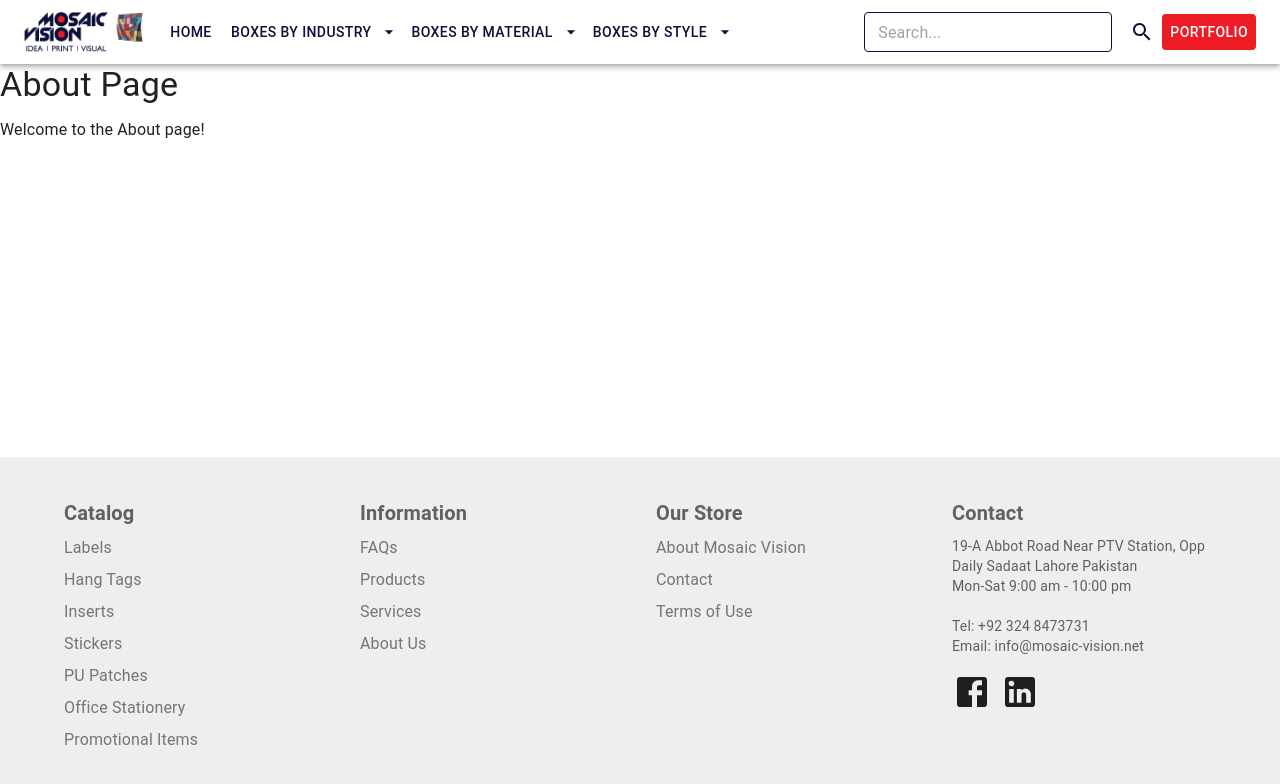
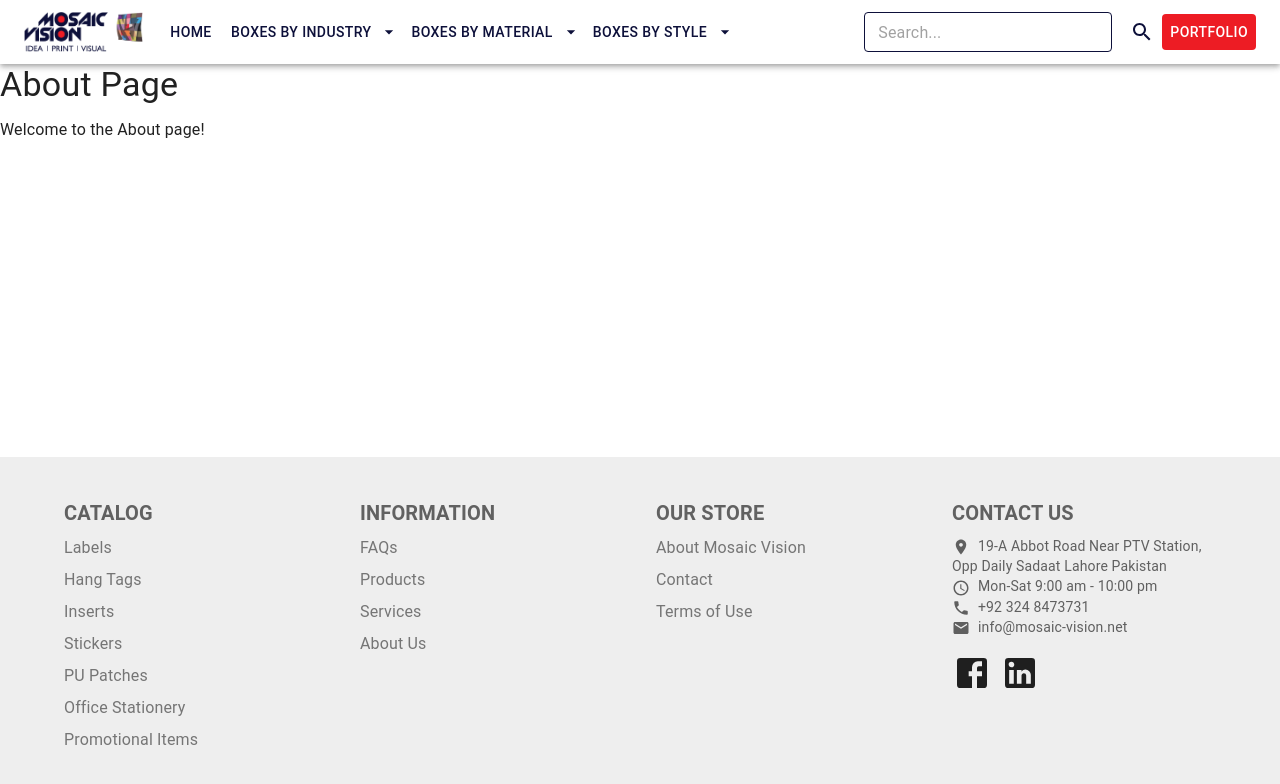
Before and after one commit to Zaimr49/Mosaic-Vision, a React (Create React App) app in the folder frontend/: page /about in a window 1280 px wide. Shown: the top 784 px of the page. Built offline with nearby package versions, Linux system fonts and the light colour scheme; no server answers.

Commit message:
Footer branch created and updated code added

```diff
--- a/frontend/src/components/Footer.tsx
+++ b/frontend/src/components/Footer.tsx
@@ -2,6 +2,10 @@ import React from 'react';
 import { Container, Typography, Link, Box, Grid } from '@mui/material';
 import FacebookIcon from '@mui/icons-material/Facebook';
 import LinkedInIcon from '@mui/icons-material/LinkedIn';
+import LocationOnIcon from '@mui/icons-material/LocationOn';
+import PhoneIcon from '@mui/icons-material/Phone';
+import EmailIcon from '@mui/icons-material/Email';
+import AccessTimeIcon from '@mui/icons-material/AccessTime';
 
 const Footer: React.FC = () => {
   return (
@@ -10,7 +14,7 @@ const Footer: React.FC = () => {
         <Grid container spacing={4}>
           <Grid item xs={12} sm={3}>
             <Typography variant="h6" gutterBottom sx={{ fontWeight: 'bold', color: 'grey.700' }}>
-              Catalog
+              CATALOG
             </Typography>
             <Link href="#" color="inherit" underline="none" display="block" sx={{ color: 'grey.600', mb: 1 }}>Labels</Link>
             <Link href="#" color="inherit" underline="none" display="block" sx={{ color: 'grey.600', mb: 1 }}>Hang Tags</Link>
@@ -22,7 +26,7 @@ const Footer: React.FC = () => {
           </Grid>
           <Grid item xs={12} sm={3}>
             <Typography variant="h6" gutterBottom sx={{ fontWeight: 'bold', color: 'grey.700' }}>
-              Information
+              INFORMATION
             </Typography>
             <Link href="#" color="inherit" underline="none" display="block" sx={{ color: 'grey.600', mb: 1 }}>FAQs</Link>
             <Link href="#" color="inherit" underline="none" display="block" sx={{ color: 'grey.600', mb: 1 }}>Products</Link>
@@ -31,7 +35,7 @@ const Footer: React.FC = () => {
           </Grid>
           <Grid item xs={12} sm={3}>
             <Typography variant="h6" gutterBottom sx={{ fontWeight: 'bold', color: 'grey.700' }}>
-              Our Store
+              OUR STORE
             </Typography>
             <Link href="#" color="inherit" underline="none" display="block" sx={{ color: 'grey.600', mb: 1 }}>About Mosaic Vision</Link>
             <Link href="#" color="inherit" underline="none" display="block" sx={{ color: 'grey.600', mb: 1 }}>Contact</Link>
@@ -39,14 +43,17 @@ const Footer: React.FC = () => {
           </Grid>
           <Grid item xs={12} sm={3}>
             <Typography variant="h6" gutterBottom sx={{ fontWeight: 'bold', color: 'grey.700' }}>
-              Contact
+              CONTACT US
             </Typography>
             <Typography variant="body2" color="textSecondary">
+              <LocationOnIcon sx={{ fontSize: 18, verticalAlign: 'middle', mr: 1 }} />
               19-A Abbot Road Near PTV Station, Opp Daily Sadaat Lahore Pakistan<br />
+              <AccessTimeIcon sx={{ fontSize: 18, verticalAlign: 'middle', mr: 1 }} />
               Mon-Sat 9:00 am - 10:00 pm<br />
-              <br />
-              Tel: +92 324 8473731<br />
-              Email: info@mosaic-vision.net<br />
+              <PhoneIcon sx={{ fontSize: 18, verticalAlign: 'middle', mr: 1 }} />
+              +92 324 8473731<br />
+              <EmailIcon sx={{ fontSize: 18, verticalAlign: 'middle', mr: 1 }} />
+              info@mosaic-vision.net<br />
             </Typography>
             <Box mt={2}>
               <Link href="https://www.facebook.com/mosaicvisionpk/" color="inherit" sx={{ mr: 1 }}>
```
